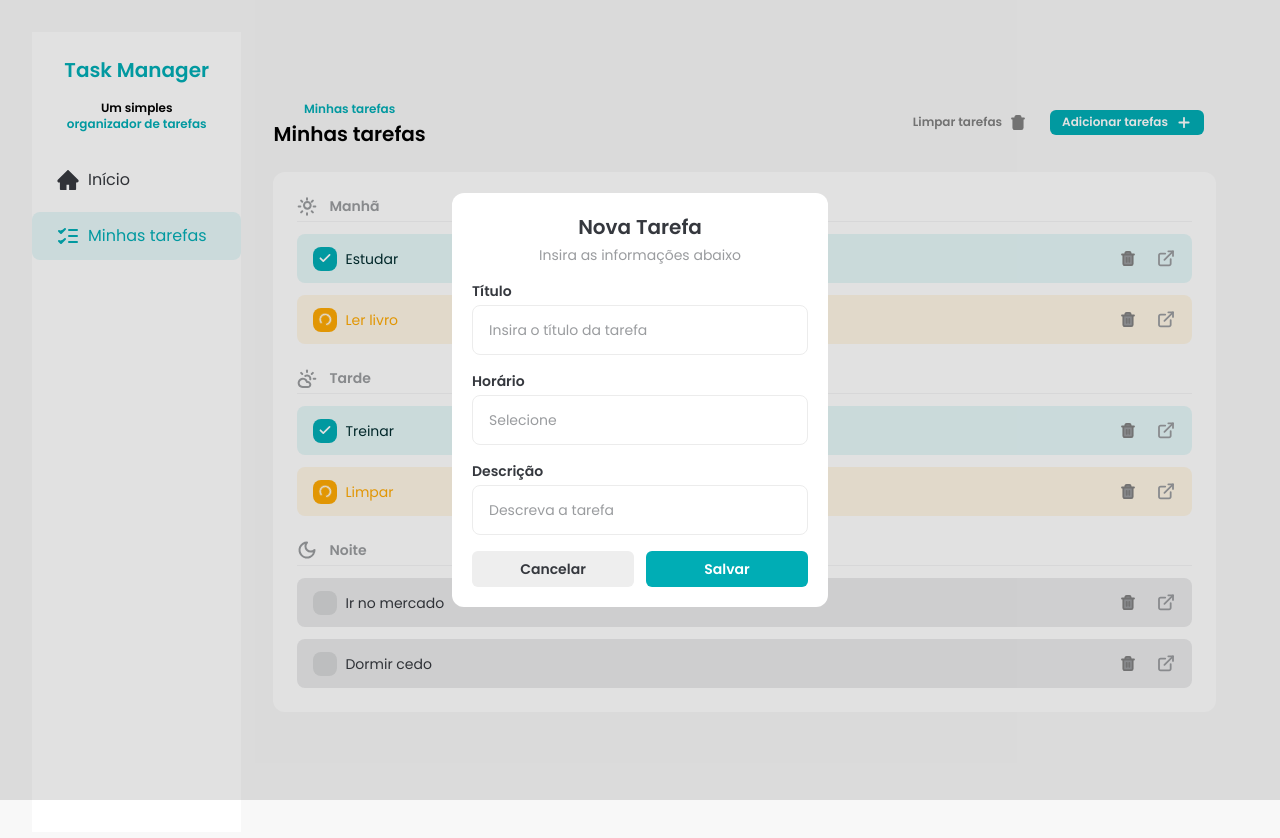
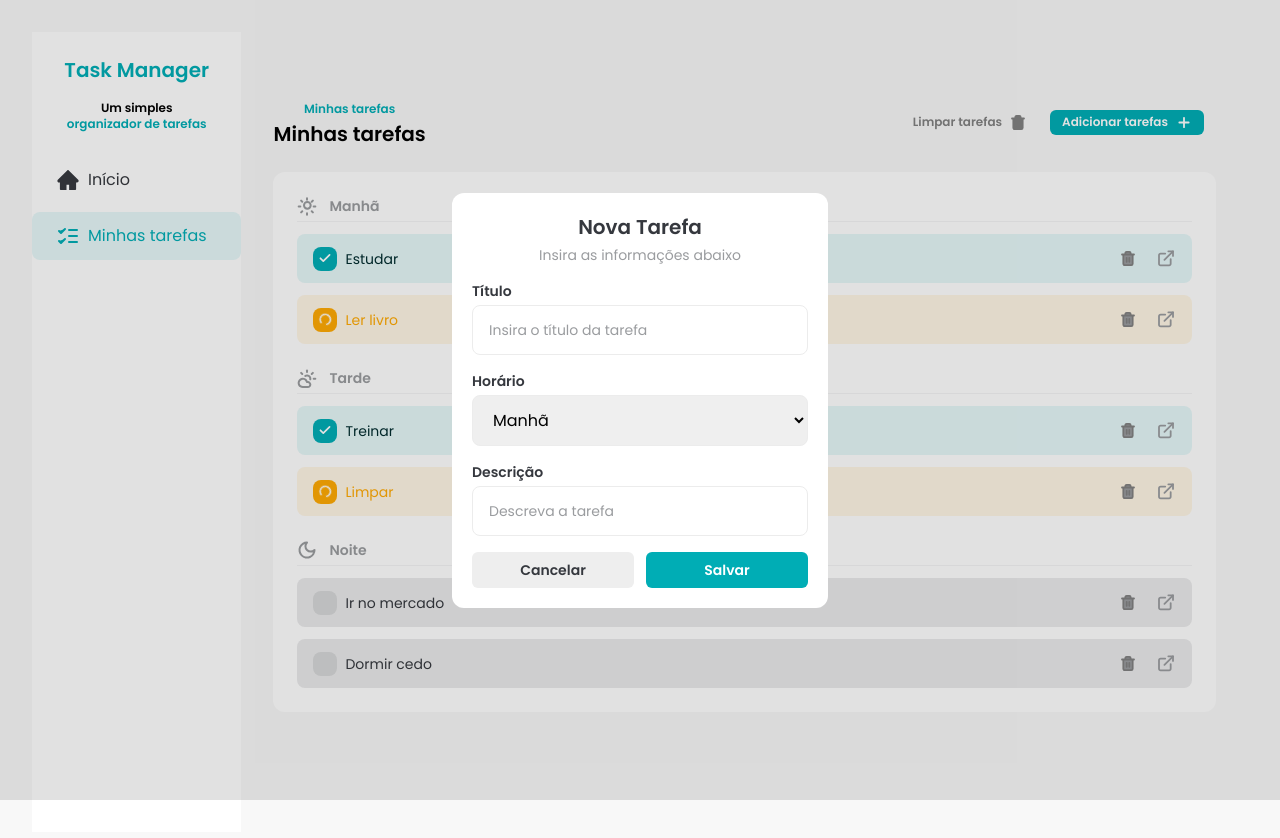
Before and after one commit to joiicebatista/taskManager, a React (Vite) app: page / in a window 1280 px wide. Both pictures are taken after a click on the button "Adicionar tarefas". Shown: the top 838 px of the page. Built offline with nearby package versions, Linux system fonts and the light colour scheme.

Commit message:
feat: ensure task can be save

```diff
--- a/package.json
+++ b/package.json
@@ -13,7 +13,8 @@
     "react": "^19.1.1",
     "react-dom": "^19.1.1",
     "react-transition-group": "^4.4.5",
-    "sonner": "^2.0.7"
+    "sonner": "^2.0.7",
+    "uuid": "^11.1.0"
   },
   "devDependencies": {
     "@eslint/js": "^9.33.0",
--- a/src/components/AddTaskDialog.jsx
+++ b/src/components/AddTaskDialog.jsx
@@ -1,14 +1,29 @@
 import "./AddTaskDialog.css"
 
-import { useRef } from "react"
+import { useRef, useState } from "react"
 import { createPortal } from "react-dom"
 import { CSSTransition } from "react-transition-group"
+import { v4 } from "uuid"
 
 import Button from "./Button"
 import Input from "./Input"
 
-const AddTaskDialog = ({ isOpen, handleClose }) => {
+const AddTaskDialog = ({ isOpen, handleClose, handleSubmit }) => {
+  const [time, setTime] = useState("morning")
+  const [title, setTitle] = useState("")
+  const [description, setDescription] = useState("")
   const nodeRef = useRef()
+
+  const handleSaveClick = () => {
+    handleSubmit({
+      id: v4(),
+      title,
+      time,
+      description,
+      status: "not_started",
+    })
+    handleClose()
+  }
 
   return (
     <CSSTransition
@@ -37,15 +52,33 @@ const AddTaskDialog = ({ isOpen, handleClose }) => {
                   id="title"
                   label="Título"
                   placeholder="Insira o título da tarefa"
+                  value={title}
+                  onChange={(event) => setTitle(event.target.value)}
                 ></Input>
-                <Input
-                  id="time"
-                  label="Horário"
-                  placeholder="Selecione"
-                ></Input>
+                <div className="flex flex-col gap-1 text-left">
+                  <label
+                    htmlFor="time"
+                    className="text-left text-sm font-semibold text-[#35383E]"
+                  >
+                    Horário
+                  </label>
+                  <select
+                    className="rounded-lg border border-solid border-[#ECECEC] px-4 py-3 outline-[#00ADB5] placeholder:text-sm placeholder:text-[#9A9C9F]"
+                    name=""
+                    id="time"
+                    value={time}
+                    onChange={(event) => setTime(event.target.value)}
+                  >
+                    <option value="morning">Manhã</option>
+                    <option value="afternoon">Tarde</option>
+                    <option value="night">Noite</option>
+                  </select>
+                </div>
                 <Input
                   id="description"
                   label="Descrição"
+                  value={description}
+                  onChange={(event) => setDescription(event.target.value)}
                   placeholder="Descreva a tarefa"
                 ></Input>
                 <div className="flex gap-3">
@@ -57,7 +90,11 @@ const AddTaskDialog = ({ isOpen, handleClose }) => {
                   >
                     Cancelar
                   </Button>
-                  <Button size="large" className="w-full">
+                  <Button
+                    size="large"
+                    className="w-full"
+                    onClick={() => handleSaveClick()}
+                  >
                     Salvar
                   </Button>
                 </div>
--- a/src/components/Tasks.jsx
+++ b/src/components/Tasks.jsx
@@ -54,6 +54,11 @@ const Tasks = () => {
     setAddTaskDialogIsOpen(false)
   }
 
+  const handleAddTaskSubmit = (task) => {
+    setTasks([...tasks, task])
+    toast.success("Tarefa adicionada com sucesso")
+  }
+
   return (
     <div className="w-full space-y-6 px-8 py-16">
       <div className="flex w-full justify-between">
@@ -79,7 +84,8 @@ const Tasks = () => {
           </Button>
           <AddTaskDialog
             isOpen={addTaskDialogIsOpen}
-            handleClose={handleClose}
+            handleClose={() => handleClose(false)}
+            handleSubmit={handleAddTaskSubmit}
           ></AddTaskDialog>
         </div>
       </div>
```
Also changed, not shown: 1 other file (tests, documents, lock files or other folders).
